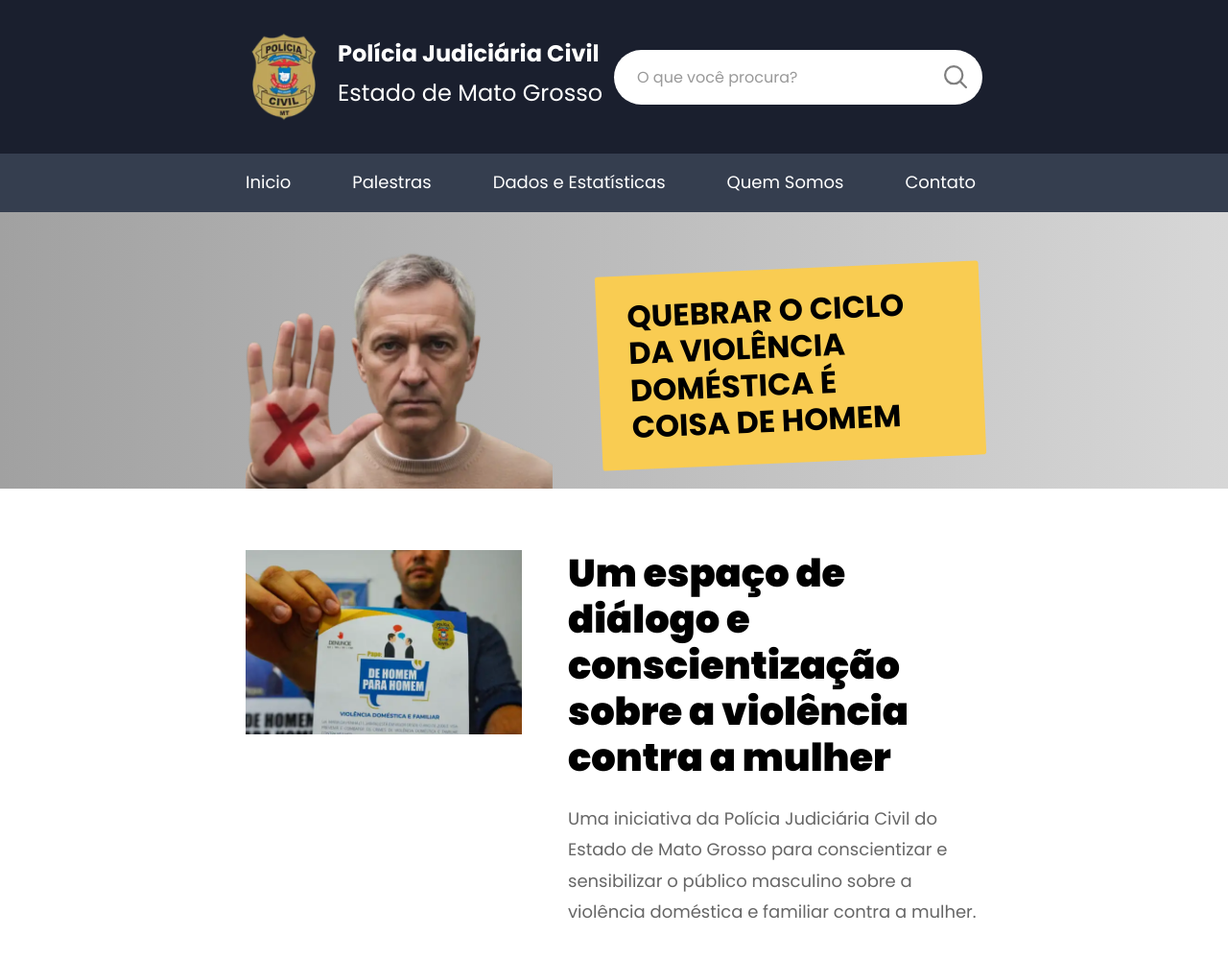
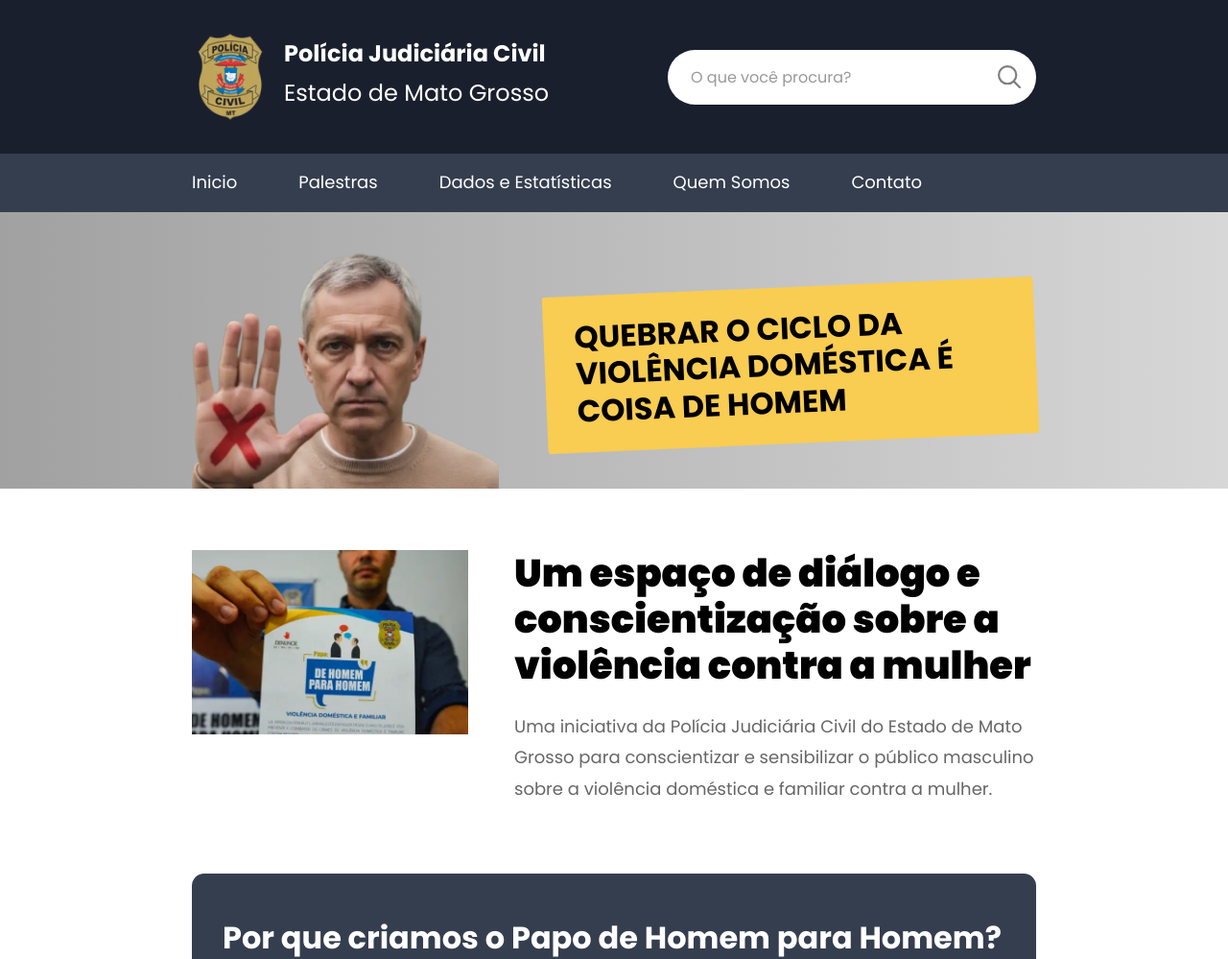
Before and after one commit to UNISENAI-GRT-025-011/papo-de-homem-para-homem, a plain HTML site: page index.html in a window 1280 px wide. Shown: the top 999 px of the page at 96% size. Drawn offline with Linux system fonts and the light colour scheme.

Commit message:
Usar WIDTH ao invés de PADDING para definir a largura do conteúdo
*Com isso, os elementos na sessão "CONTAINER E LAYOUT" do .css
recebem uma largura (width) pré-definida por variável; Para definir
um fundo, é adicionado um div vazio com a classe "background" ao elemento
e define-se o elemento como "position: relative";
Veja o exemplo no <footer>

```diff
--- a/css/styles.css
+++ b/css/styles.css
@@ -49,6 +49,7 @@
   --border-pixel: 3px;
   --border-soft: 0.8rem;
   --side-padding: 20vw;
+  --content-width: min(55rem, 85vw);
 }
 
 /* ============================================================================
@@ -146,33 +147,27 @@ footer,
 header,
 main,
 nav {
-  padding: 0 var(--side-padding);
-}
-/*
-.container {
-  width: 100%;
-  max-width: 1280px;
-  margin: 0 auto;
-  padding: 0 var(--spacing-lg);
+  /* padding: 0 var(--side-padding); */
+  width: var(--content-width);
+  margin: auto;
 }
 
-@media (max-width: 768px) {
-  .container {
-    padding: 0 var(--spacing-md);
-  }
+.background {
+  background: inherit;
+  width: 100vw;
+  height: 100%;
+  position: absolute;
+  z-index: -3;
+  top: 0;
+  left: calc((100vw - var(--content-width)) * -0.5);
 }
 
-@media (max-width: 480px) {
-  .container {
-    padding: 0 var(--spacing-sm);
-  }
-}
-*/
 /* ============================================================================
    HEADER
    ============================================================================ */
 
 header {
+  position: relative;
   background-color: var(--color-dark);
   color: var(--color-white);
   padding-top: var(--spacing-lg); /* TODO: simplificar esse padding  repetido */
@@ -246,6 +241,7 @@ header {
    ============================================================================ */
 
 .top-nav {
+  position: relative;
   background-color: var(--color-primary);
   padding-top: var(--spacing-sm);
   padding-bottom: var(--spacing-sm);
@@ -272,11 +268,15 @@ header {
    ============================================================================ */
 
 .hero {
-  background: linear-gradient(to right, var(--color-gray), var(--color-gray-light));
+  position: relative;
   padding-top: 2rem;
   display: flex;
   align-items: center;
   gap: 3rem;
+}
+
+.hero .background {
+  background: linear-gradient(to right, var(--color-gray), var(--color-gray-light));
 }
 
 .hero-image {
@@ -406,6 +406,7 @@ main > section {
 /* TODO: esse footer tá bem feio kk */
 
 footer {
+  position: relative;
   background-color: var(--color-dark);
   color: var(--color-white);
   padding-top: var(--spacing-2xl);
--- a/index.html
+++ b/index.html
@@ -16,6 +16,7 @@
          HEADER
          ================================================================ -->
     <header>
+        <div class="background"></div>
         <!-- Logo e Título -->
         <div class="logo-section">
             <img src="assets/88-2.webp" alt="Polícia Judiciária Civil Logo">
@@ -38,6 +39,7 @@
     </header>
     <!-- Navegação -->
     <nav class="top-nav">
+        <div class="background"></div>
         <ul>
             <li><a href="#inicio">Inicio</a></li>
             <li><a href="#palestras">Palestras</a></li>
@@ -51,6 +53,7 @@
          HERO SECTION
          ================================================================ -->
     <section class="hero" id="inicio">
+        <div class="background"></div>
         <img src="assets/110-6.webp" alt="Homem mostrando a mão em um sinal de 'pare'" class="hero-image">
         <h2>QUEBRAR O CICLO DA VIOLÊNCIA DOMÉSTICA É <strong>COISA&nbsp;DE&nbsp;HOMEM</strong></h2>
         <!-- O "&nbsp" é um espaço " " que não deixa as palavras se separarem -->
@@ -123,6 +126,7 @@
          FOOTER
          ================================================================ -->
     <footer>
+        <div class="background"></div>
         <div>
             <h2>Lorem</h2>
             <p>Ipsum dolor siamet</p>
```
